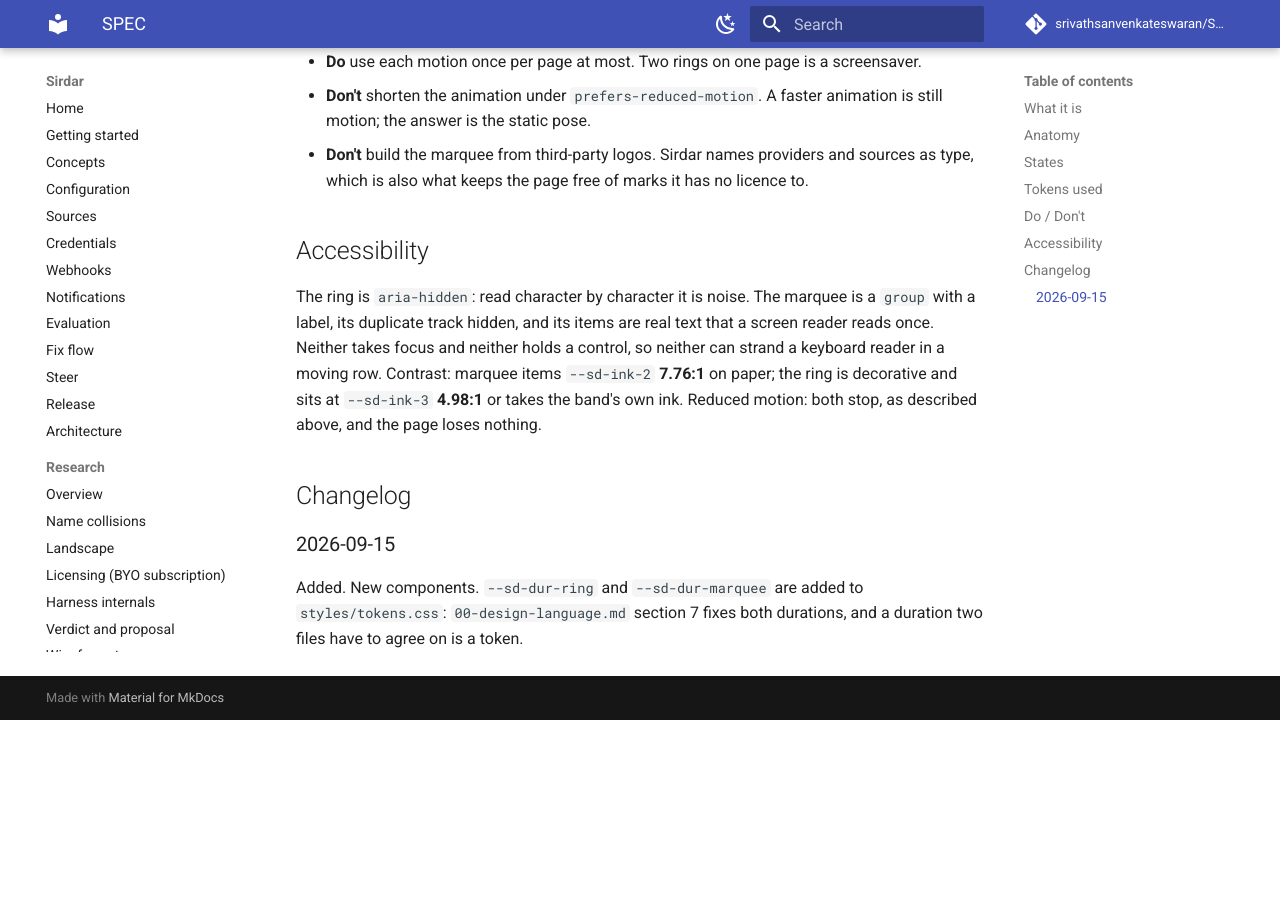
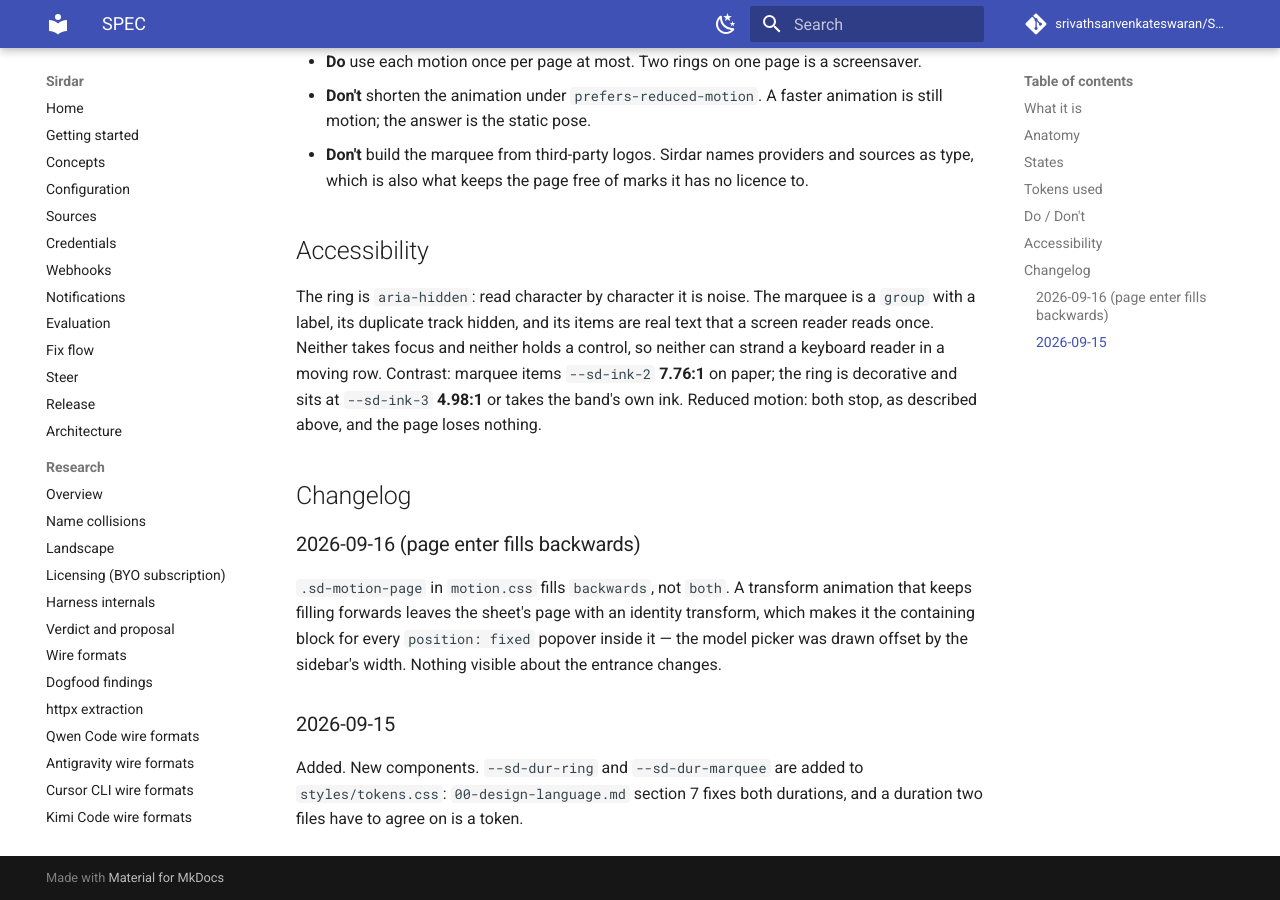
Before and after one commit to srivathsanvenkateswaran/Sirdar, an MkDocs documentation site: the page built from docs/design/library/ambient/SPEC.md, in a window 1280 px wide and 900 px high, scrolled down 2199 px. Built offline with MkDocs 1.6.1 and Material for MkDocs 9.7.7, drawn with Linux system fonts in a browser that asks for light colours; comment, search, counter and statistics services are not loaded; before the commit the page ends 2919 px from its top, so only the background shows below that.

Commit message:
motion: the page enter fills backwards, so fixed popovers stay pinned to the window
With fill-mode both the sheet's page kept an identity transform after
the entrance ended, and a transformed ancestor is the containing block
for position: fixed — the model picker opened offset by the sidebar's
width in headless Chrome. The selected provider's accent bar moves 1px
inside the popover border.

```diff
--- a/desktop/frontend/src/ui/model-picker/ModelPicker.css
+++ b/desktop/frontend/src/ui/model-picker/ModelPicker.css
@@ -188,7 +188,7 @@
   content: '';
   position: absolute;
   inset-block: 8px;
-  inset-inline-start: -4px;
+  inset-inline-start: -3px;
   inline-size: 2px;
   border-radius: var(--sd-radius-pill);
   background: var(--sd-accent);
--- a/docs/design/library/ambient/SPEC.md
+++ b/docs/design/library/ambient/SPEC.md
@@ -88,6 +88,13 @@
 
 ## Changelog
 
+### 2026-09-16 (page enter fills backwards)
+`.sd-motion-page` in `motion.css` fills `backwards`, not `both`. A transform
+animation that keeps filling forwards leaves the sheet's page with an identity
+transform, which makes it the containing block for every `position: fixed`
+popover inside it — the model picker was drawn offset by the sidebar's width.
+Nothing visible about the entrance changes.
+
 ### 2026-09-15
 Added. New components. `--sd-dur-ring` and `--sd-dur-marquee` are added to
 `styles/tokens.css`: `00-design-language.md` section 7 fixes both durations,
```
Also changed, not shown: desktop/frontend/src/ui/ambient/SPEC.md (+7 -0 lines), desktop/frontend/src/ui/motion/motion.css (+9 -2 lines), 1 other file.
